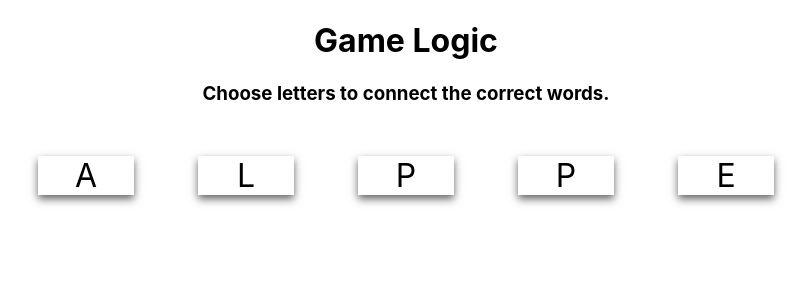
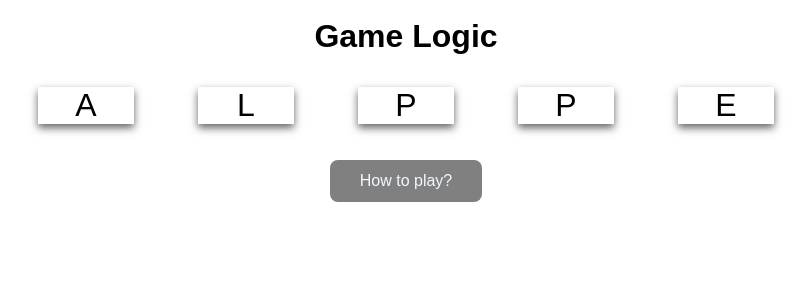
Before and after one commit to Panida-A/lab-3SA03react-6310110265, a React (Create React App) app: page / in a window 1280 px wide. Shown: the top 300 px of the page, without its empty margins (234-1045 px from the left). Built offline with nearby package versions, Linux system fonts and the light colour scheme.

Commit message:
Part 7.2

```diff
--- a/src/App.js
+++ b/src/App.js
@@ -2,22 +2,46 @@ import { size } from 'lodash';
 import './App.css';
 import CharacterCard from './CharacterCard';
 import WordCard from './WordCard';
+import Popup from './components/Popup';
+import { useState, useEffect } from 'react';
 
 const word = 'apple';
 function App() {
 
+  const [buttonPopup, setButtonPopup] = useState(false);
+  /*const [timedPopup, setTimedPopup] = useState(false);
+
+  useEffect (() => {
+    setTimeout(() => {
+      setTimedPopup(true);
+    }, 3000) ;
+  }, []);*/
+
   return (
 
-    <div style={{textAlign: "center"}}>
+    <div className="button-htp">
       <main>
+      <br></br>
         <h1>
           Game Logic
         </h1>
-        <h3>
-          Choose letters to connect the correct words.
-        </h3>
+        <WordCard value = {word}/>
+        <div className="htp">
+          <button className="how2p" onClick={() => setButtonPopup(true)}>How to play?</button>
+        </div>
+
       </main>
-      <WordCard value = {word}/>
+
+      <Popup trigger={buttonPopup} setTrigger={setButtonPopup}>
+          <h3>How to play?</h3>
+          <br></br>
+          <p>Choose letters to connect to the correct words.</p>
+      </Popup>
+
+      {/*<Popup trigger={timedPopup} setTrigger={setTimedPopup}>
+
+        </Popup>*/}
+
     </div>
 
 
--- /dev/null
+++ b/src/components/Popup.css
@@ -0,0 +1,56 @@
+.popup {
+    position: fixed;
+    top: 0;
+    left: 0;
+    width: 100%;
+    height: 100vh;
+    /*background-color: rgb(178, 174, 174);*/
+    display: flex;
+    justify-content: center;
+    align-items: center;
+}
+
+.htp .how2p {
+    border: none;
+    border-radius: 8px;
+    color: aliceblue;
+    padding: 12px 30px;
+    text-align: center;
+    text-decoration: none;
+    display: inline-block;
+    font-size: 16px;
+    margin: 4px 2px;
+    background-color: rgb(128, 128, 128);
+    transition-duration: 0.4s;
+    /*box-shadow: 0 12px 16px 0 rgba(0, 0, 0, 0.24),
+                0 17px 50px 0 rgba(0, 0, 0, 0.19);*/
+    cursor: pointer;
+}
+
+.button-htp .htp :hover {
+    background-color: rgb(63, 75, 79);
+
+    box-shadow: 0 12px 16px 0 rgba(0, 0, 0, 0.24),
+                0 17px 50px 0 rgba(0, 0, 0, 0.19);
+}
+
+.popup-inner {
+    position: relative;
+    padding: 32px;
+    width: 100%;
+    max-width: 640px;
+    background-color: aliceblue;
+}
+
+.popup-inner .close-btn {
+    position: absolute;
+    background-color: aliceblue;
+    top: 16px;
+    right: 16px;
+    border-radius: 8px;
+    cursor: pointer;
+}
+
+.popup-inner .close-btn:hover {
+    background-color: rgb(249, 72, 72);
+}
--- /dev/null
+++ b/src/components/Popup.js
@@ -0,0 +1,19 @@
+import React from 'react'
+import './Popup.css'
+
+function Popup(props) {
+
+  return (props.trigger) ? (
+
+    <div className="popup">
+        <div className="popup-inner">
+            <button className="close-btn" onClick={() => props.setTrigger(false)}>
+                close</button>
+            {props.children}
+        </div>
+    </div>
+
+  ) : "";
+}
+
+export default Popup
--- a/src/index.css
+++ b/src/index.css
@@ -11,3 +11,20 @@ code {
   font-family: source-code-pro, Menlo, Monaco, Consolas, 'Courier New',
     monospace;
 }
+
+*{
+  margin: 0;
+  padding: 0;
+  box-sizing: border-box;
+
+  font-family: 'Fira Sans', sans-serif;
+}
+
+main {
+  padding: 32 px;
+  display: flex;
+  flex-direction: column;
+  align-items: center;
+  justify-content: center;
+  min-height: 10vh;;
+}
```
